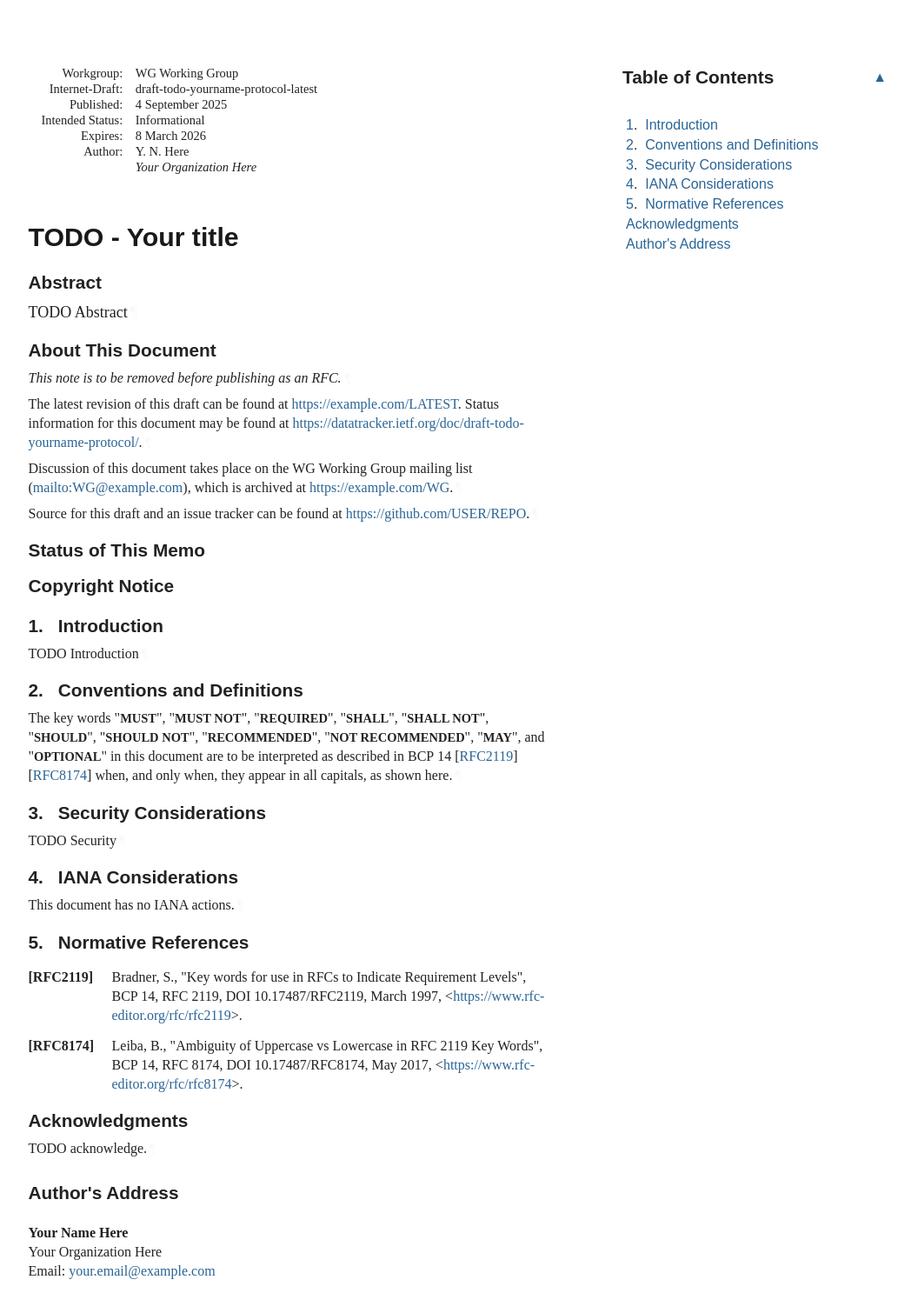
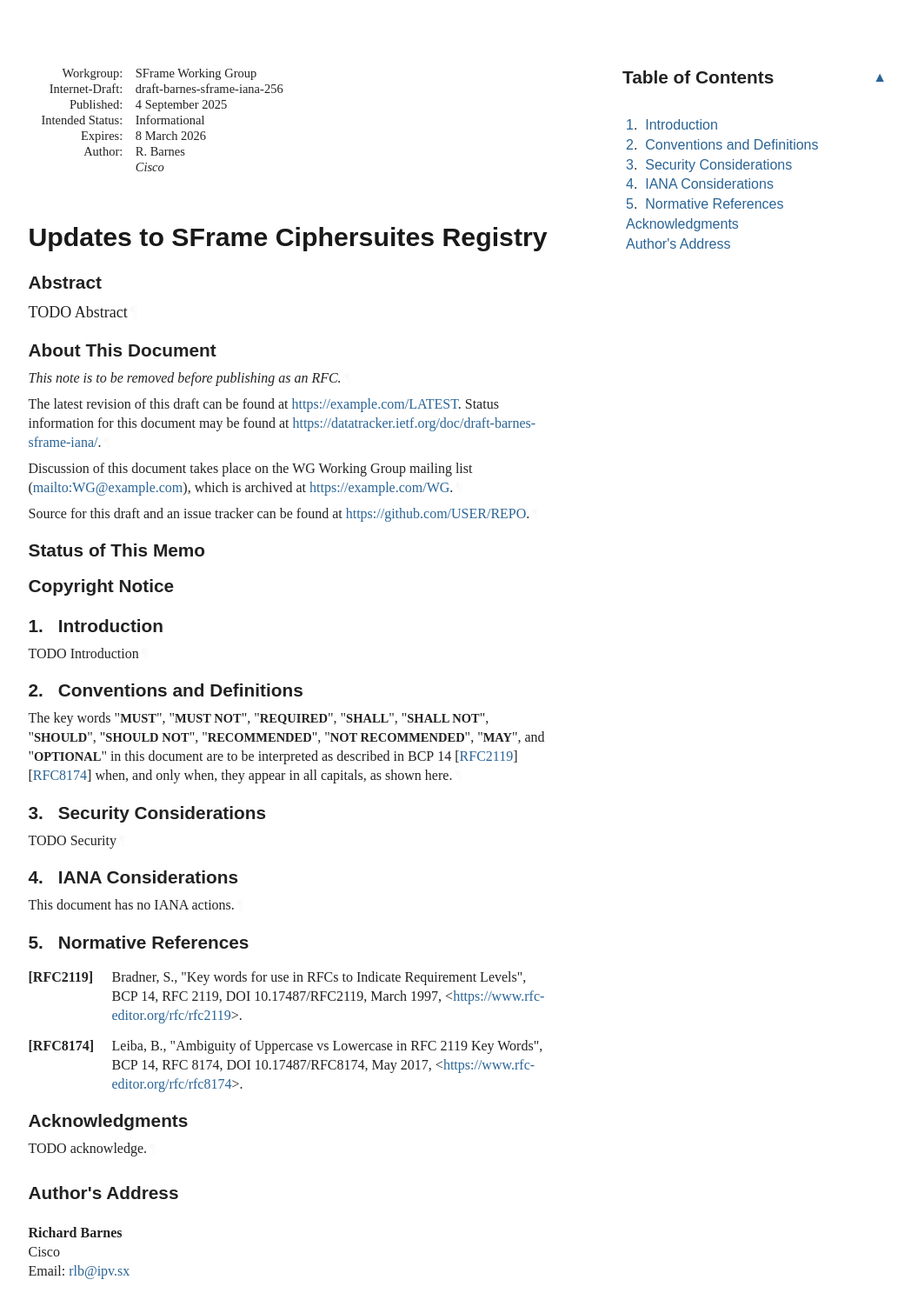
Before and after one commit to bifurcation/sframe-iana-256, a plain HTML site: page draft-barnes-sframe-iana-256.html in a window 1280 px wide. Shown: the whole page at 87% size, without its empty margins (92-1140 px from the left). Drawn offline with Linux system fonts and the light colour scheme; a web font is replaced by a local one.

Commit message:
Script updating gh-pages from 4588c8c. [ci skip]

```diff
--- a/draft-todo-yourname-protocol.html
+++ b/draft-barnes-sframe-iana-256.html
@@ -4,16 +4,15 @@
 <meta charset="utf-8">
 <meta content="Common,Latin" name="scripts">
 <meta content="initial-scale=1.0" name="viewport">
-<title>TODO - Your title</title>
-<meta content="Your Name Here" name="author">
+<title>Updates to SFrame Ciphersuites Registry</title>
+<meta content="Richard Barnes" name="author">
 <meta content="
        TODO Abstract
     " name="description">
 <meta content="xml2rfc 3.30.1" name="generator">
-<meta content="next generation" name="keyword">
-<meta content="unicorn" name="keyword">
-<meta content="sparkling distributed ledger" name="keyword">
-<meta content="draft-todo-yourname-protocol-latest" name="ietf.draft">
+<meta content="SFrame" name="keyword">
+<meta content="cryptography" name="keyword">
+<meta content="draft-barnes-sframe-iana-256" name="ietf.draft">
 <!-- Generator version information:
   xml2rfc 3.30.1
     Python 3.12.11
@@ -29,7 +28,7 @@
     setuptools 80.9.0
     wcwidth 0.2.13
 -->
-<link href="draft-todo-yourname-protocol.xml" rel="alternate" type="application/rfc+xml">
+<link href="draft-barnes-sframe-iana-256.xml" rel="alternate" type="application/rfc+xml">
 <link href="#copyright" rel="license">
 <style type="text/css">@font-face {
   font-family: 'Lora';
@@ -1045,11 +1044,11 @@ svg :is([fill="white"], [fill^="#fff"]) {
 <table class="ears">
 <thead><tr>
 <td class="left">Internet-Draft</td>
-<td class="center">TODO - Abbreviation</td>
+<td class="center">SFrame IANA Updates</td>
 <td class="right">September 2025</td>
 </tr></thead>
 <tfoot><tr>
-<td class="left">Here</td>
+<td class="left">Barnes</td>
 <td class="center">Expires 8 March 2026</td>
 <td class="right">[Page]</td>
 </tr></tfoot>
@@ -1058,9 +1057,9 @@ svg :is([fill="white"], [fill^="#fff"]) {
 <div id="internal-metadata" class="document-information">
 <dl id="identifiers">
 <dt class="label-workgroup">Workgroup:</dt>
-<dd class="workgroup">WG Working Group</dd>
+<dd class="workgroup">SFrame Working Group</dd>
 <dt class="label-internet-draft">Internet-Draft:</dt>
-<dd class="internet-draft">draft-todo-yourname-protocol-latest</dd>
+<dd class="internet-draft">draft-barnes-sframe-iana-256</dd>
 <dt class="label-published">Published:</dt>
 <dd class="published">
 <time datetime="2025-09-04" class="published">4 September 2025</time>
@@ -1072,13 +1071,13 @@ svg :is([fill="white"], [fill^="#fff"]) {
 <dt class="label-authors">Author:</dt>
 <dd class="authors">
 <div class="author">
-      <div class="author-name">Y. N. Here</div>
-<div class="org">Your Organization Here</div>
+      <div class="author-name">R. Barnes</div>
+<div class="org">Cisco</div>
 </div>
 </dd>
 </dl>
 </div>
-<h1 id="title">TODO - Your title</h1>
+<h1 id="title">Updates to SFrame Ciphersuites Registry</h1>
 <section id="section-abstract">
       <h2 id="abstract"><a href="#abstract" class="selfRef">Abstract</a></h2>
 <p id="section-abstract-1">TODO Abstract<a href="#section-abstract-1" class="pilcrow">¶</a></p>
@@ -1090,7 +1089,7 @@ svg :is([fill="white"], [fill^="#fff"]) {
 <p id="section-note.1-1">This note is to be removed before publishing as an RFC.<a href="#section-note.1-1" class="pilcrow">¶</a></p>
 <p id="section-note.1-2">
         The latest revision of this draft can be found at <span><a href="https://example.com/LATEST">https://example.com/LATEST</a></span>.
-        Status information for this document may be found at <span><a href="https://datatracker.ietf.org/doc/draft-todo-yourname-protocol/">https://datatracker.ietf.org/doc/draft-todo-yourname-protocol/</a></span>.<a href="#section-note.1-2" class="pilcrow">¶</a></p>
+        Status information for this document may be found at <span><a href="https://datatracker.ietf.org/doc/draft-barnes-sframe-iana/">https://datatracker.ietf.org/doc/draft-barnes-sframe-iana/</a></span>.<a href="#section-note.1-2" class="pilcrow">¶</a></p>
 <p id="section-note.1-3">
         Discussion of this document takes place on the
         WG Working Group mailing list (<span><a href="mailto:WG@example.com">mailto:WG@example.com</a></span>),
@@ -1237,11 +1236,11 @@ appear in all capitals, as shown here.<a href="#section-2-1" class="pilcrow">¶<
 <a href="#name-authors-address" class="section-name selfRef">Author's Address</a>
       </h2>
 <address class="vcard">
-        <div dir="auto" class="left"><span class="fn nameRole">Your Name Here</span></div>
-<div dir="auto" class="left"><span class="org">Your Organization Here</span></div>
+        <div dir="auto" class="left"><span class="fn nameRole">Richard Barnes</span></div>
+<div dir="auto" class="left"><span class="org">Cisco</span></div>
 <div class="email">
 <span>Email:</span>
-<a href="mailto:your.email@example.com" class="email">your.email@example.com</a>
+<a href="mailto:rlb@ipv.sx" class="email">rlb@ipv.sx</a>
 </div>
 </address>
 </section>
```
Also changed, not shown: index.html (+4 -4 lines), draft-barnes-sframe-iana-256.txt.
